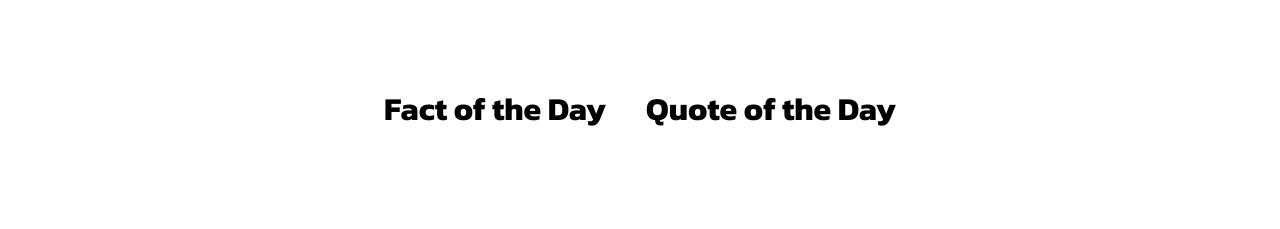
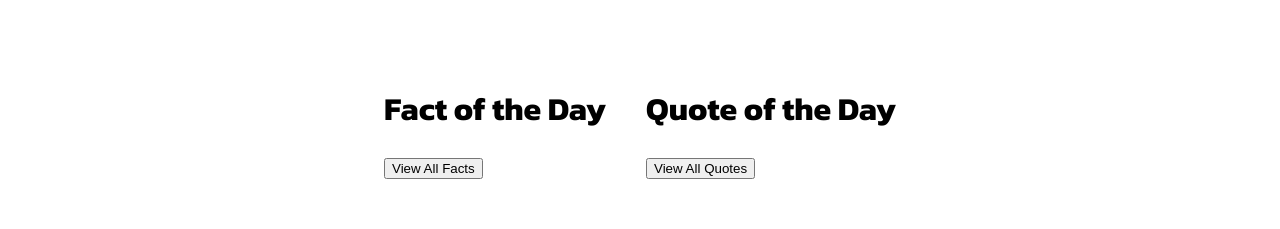
Before and after one commit to jm-dixon/Earth-Trivia, a Nuxt app: page / in a window 1280 px wide. Shown: the part 719-948 px from the top of the page. Before the commit the page ends 890 px from the top, so only its background shows below. Built offline with nearby package versions, Linux system fonts and the light colour scheme.

Commit message:
adding links to 'AppHeader.vue' and some structure to the blocks in 'index.vue', removed file 'siteContent.json' as it is no longer needed

```diff
--- a/assets/json/siteContent.json
+++ /dev/null
@@ -1,5 +0,0 @@
-{
-    "indexHeading": "What is EarthTrivia?",
-    "dailyFactHeading": "Fact of the Day",
-    "dailyQuoteHeading": "Quote of the Day"
-}
--- a/components/AppHeader.vue
+++ b/components/AppHeader.vue
@@ -2,17 +2,19 @@
   <div class="Header flex">
     <div class="flex jc-fs">
       <h1>
-        <b>{{ websiteTitle }}</b>
+        <nuxt-link class="Header__titleLink" to="/">
+          <b>{{ websiteTitle }}</b>
+        </nuxt-link>
       </h1>
     </div>
     <div class="flex jc-fe">
-      <nuxt-link to="#">
+      <nuxt-link to="/quotes" target="_blank">
         <b>Quotes</b>
       </nuxt-link>
-      <nuxt-link to="#">
+      <nuxt-link to="/facts" target="_blank">
         <b>Facts</b>
       </nuxt-link>
-      <nuxt-link to="#">
+      <nuxt-link to="/blog" target="_blank">
         <b>Blog</b>
       </nuxt-link>
     </div>
@@ -38,6 +40,9 @@ export default {
   position: absolute;
   z-index: 1;
 }
+.Header__titleLink {
+  padding: 0 !important;
+}
 .Header a {
   text-decoration: none;
   font-size: 1em;
--- a/components/IndexBlock.vue
+++ b/components/IndexBlock.vue
@@ -2,25 +2,45 @@
   <div class="IndexBlock flex ff-c-w">
     <div v-if="this.blockPurpose == 'introduction'">
       <h1>
-        <b>{{ siteContent.indexHeading }}</b>
+        <b>{{ aboutHeading }}</b>
       </h1>
+      <p>
+        {{ websiteIntroduction }}
+      </p>
     </div>
 
     <div class="IndexBlock__dailies flex jc-sb ac-c" v-if="this.blockPurpose == 'dailies'">
+      <div>
+        <h1>
+          <b>{{ dailyFactHeading }}</b>
+        </h1>
+        <nuxt-link to="/facts">
+          <button type="button">
+            {{ viewFactsButton }}
+          </button>
+        </nuxt-link>
+      </div>
+      <div>
+        <h1>
+          <b>{{ dailyQuoteHeading }}</b>
+        </h1>
+        <nuxt-link to="/quotes">
+          <button type="button">
+            {{ viewQuotesButton }}
+          </button>
+        </nuxt-link>
+      </div>
+    </div>
+
+    <div class="IndexBlock__blog flex jc-c ac-c" v-if="this.blockPurpose == 'blog'">
       <h1>
-        <b>{{ siteContent.dailyFactHeading }}</b>
-      </h1>
-      <h1>
-        <b>{{ siteContent.dailyQuoteHeading }}</b>
+        <b>{{ blogHeading }}</b>
       </h1>
     </div>
   </div>
 </template>
 
 <script>
-// imports
-import siteContent from '../assets/json/siteContent.json'
-
 export default {
   name: 'IndexBlock',
   props: {
@@ -28,8 +48,13 @@ export default {
   },
   data () {
     return {
-      siteContent,
-      quickLinks: ['Quotes', 'Facts', 'Blog Posts']
+      aboutHeading: 'What is EarthTrivia?',
+      websiteIntroduction: '',
+      dailyFactHeading: 'Fact of the Day',
+      dailyQuoteHeading: 'Quote of the Day',
+      blogHeading: 'Most Recent Blog Posts',
+      viewFactsButton: 'View All Facts',
+      viewQuotesButton: 'View All Quotes'
     }
   }
 }
--- a/components/QuoteReel.vue
+++ b/components/QuoteReel.vue
@@ -71,13 +71,11 @@
 // imports
 import earthQuotes from '../assets/json/earthQuotes.json'
 import spaceQuotes from '../assets/json/spaceQuotes.json'
-import siteContent from '../assets/json/siteContent.json'
 
 export default {
   name: 'QuoteReel',
   data () {
     return {
-      siteContent,
       quotesArray: [earthQuotes, spaceQuotes],
       loadedQuotes: [
         { id: 0, author: '', quote: '', background: 'var(--color-grey)', color: 'var(--color-lightGrey)' },
--- a/pages/index.vue
+++ b/pages/index.vue
@@ -9,10 +9,15 @@
       <index-block
         blockPurpose="dailies"
       />
+      <index-block
+        blockPurpose="blog"
+      />
     </div>
 
     <div class="Index__socials">
-
+      <index-block
+        blockPurpose="socials"
+      />
     </div>
   </div>
 </template>
```
